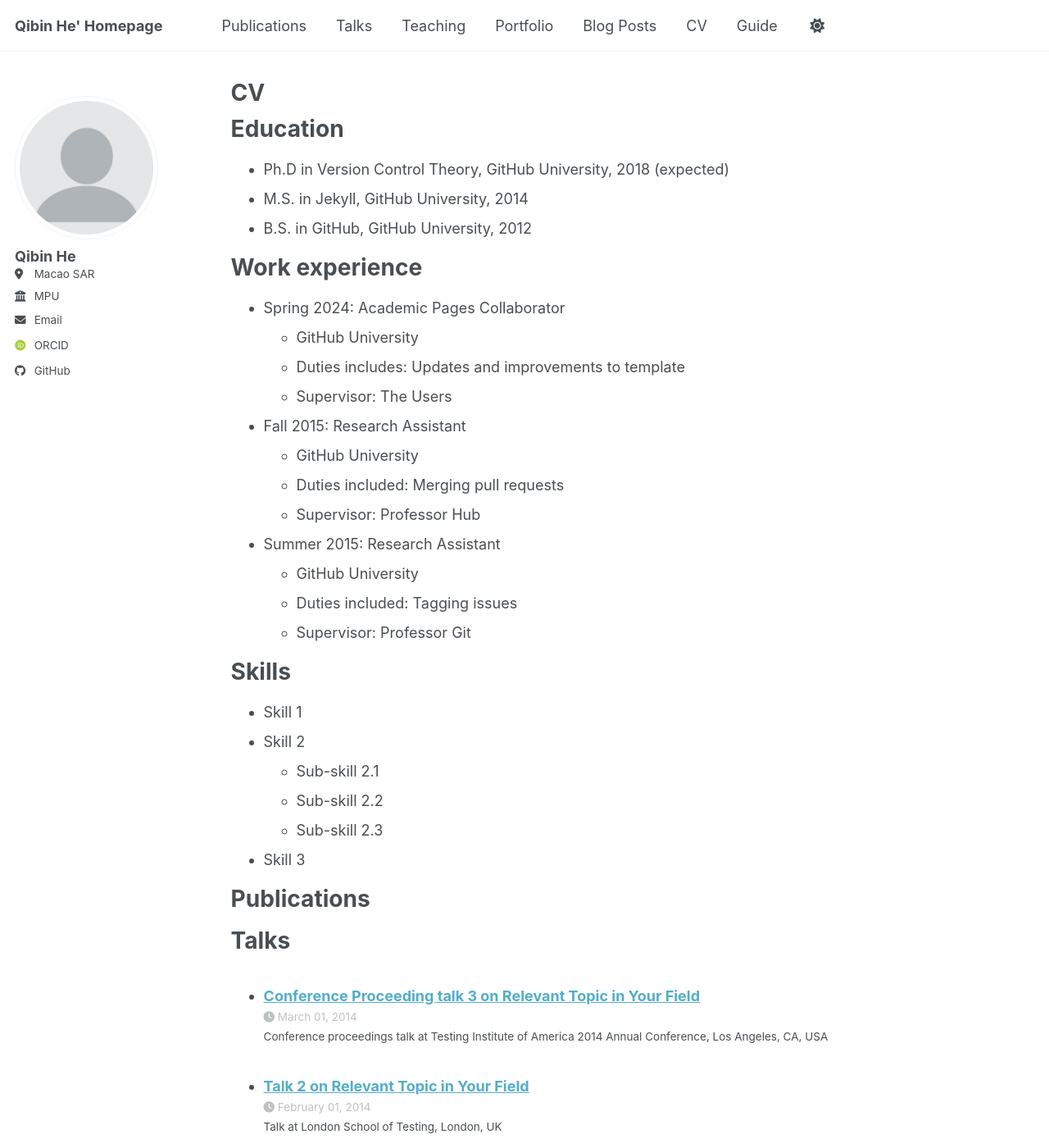
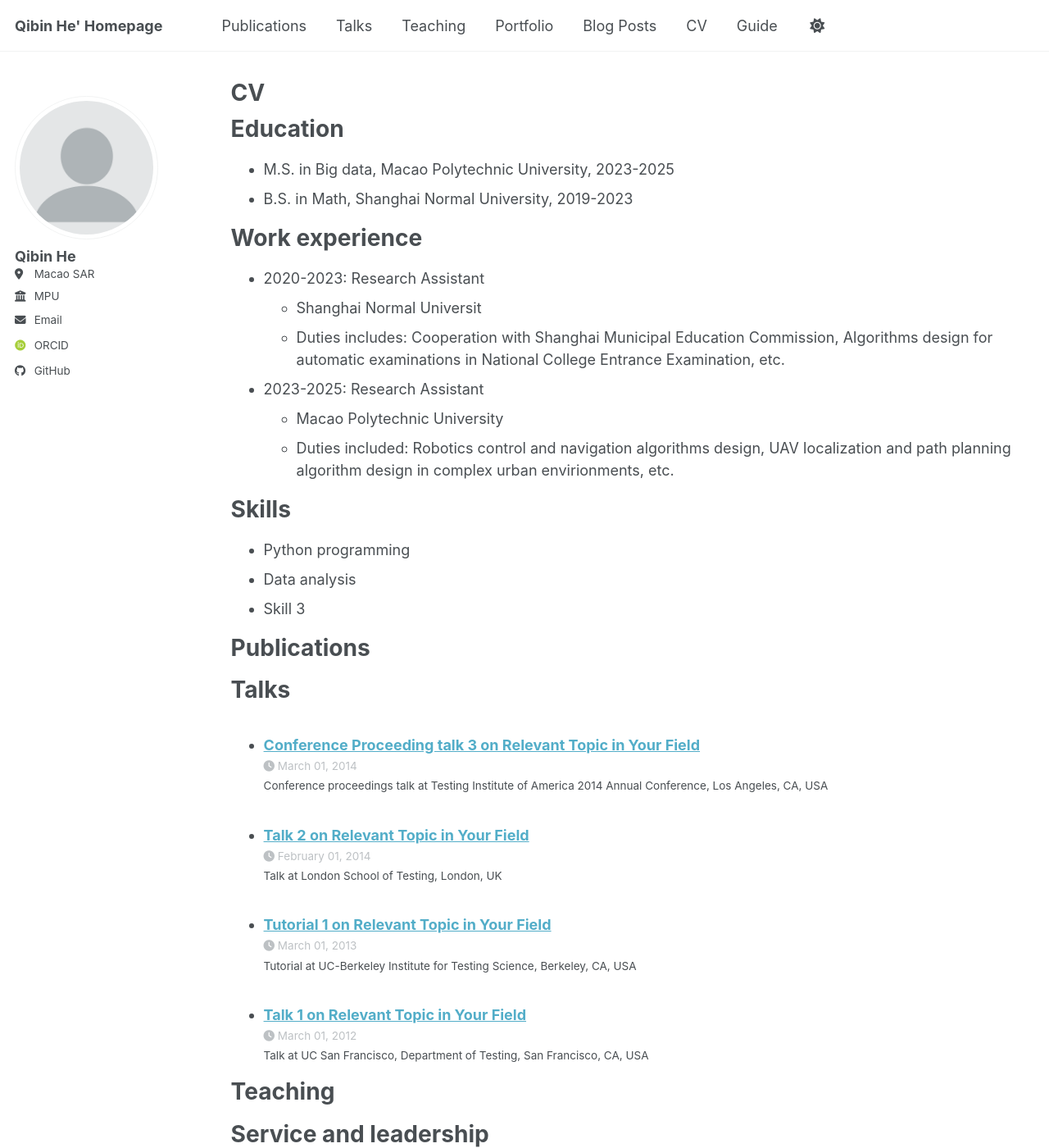
Before and after one commit to MECHA-HE/MECHA-HE.github.io, a Jekyll site: the page built from _pages/cv.md, in a window 1280 px wide and 1400 px high. Shown: the whole window at 82% size. Built offline with Jekyll 4.4.1, drawn with Linux system fonts in a browser that asks for light colours; some web fonts are replaced; a script bundle is joined from its source files by our own code; library files that are not in the unit come from our copies; a file with an impossible date is left out.

Commit message:
Update cv.md

```diff
--- a/_pages/cv.md
+++ b/_pages/cv.md
@@ -11,34 +11,27 @@ redirect_from:
 
 Education
 ======
-* Ph.D in Version Control Theory, GitHub University, 2018 (expected)
-* M.S. in Jekyll, GitHub University, 2014
-* B.S. in GitHub, GitHub University, 2012
+* M.S. in Big data, Macao Polytechnic University, 2023-2025
+* B.S. in Math, Shanghai Normal University, 2019-2023
 
 Work experience
 ======
-* Spring 2024: Academic Pages Collaborator
-  * GitHub University
-  * Duties includes: Updates and improvements to template
-  * Supervisor: The Users
+* 2020-2023: Research Assistant
+  * Shanghai Normal Universit
+  * Duties includes: Cooperation with Shanghai Municipal Education Commission, Algorithms design for automatic examinations in National College Entrance Examination, etc.
 
-* Fall 2015: Research Assistant
-  * GitHub University
-  * Duties included: Merging pull requests
-  * Supervisor: Professor Hub
 
-* Summer 2015: Research Assistant
-  * GitHub University
-  * Duties included: Tagging issues
-  * Supervisor: Professor Git
+
+* 2023-2025: Research Assistant
+  * Macao Polytechnic University
+  * Duties included: Robotics control and navigation algorithms design, UAV localization and path planning algorithm design in complex urban envirionments, etc.
+
+
 
 Skills
 ======
-* Skill 1
-* Skill 2
-  * Sub-skill 2.1
-  * Sub-skill 2.2
-  * Sub-skill 2.3
+* Python programming
+* Data analysis
 * Skill 3
 
 Publications
```
